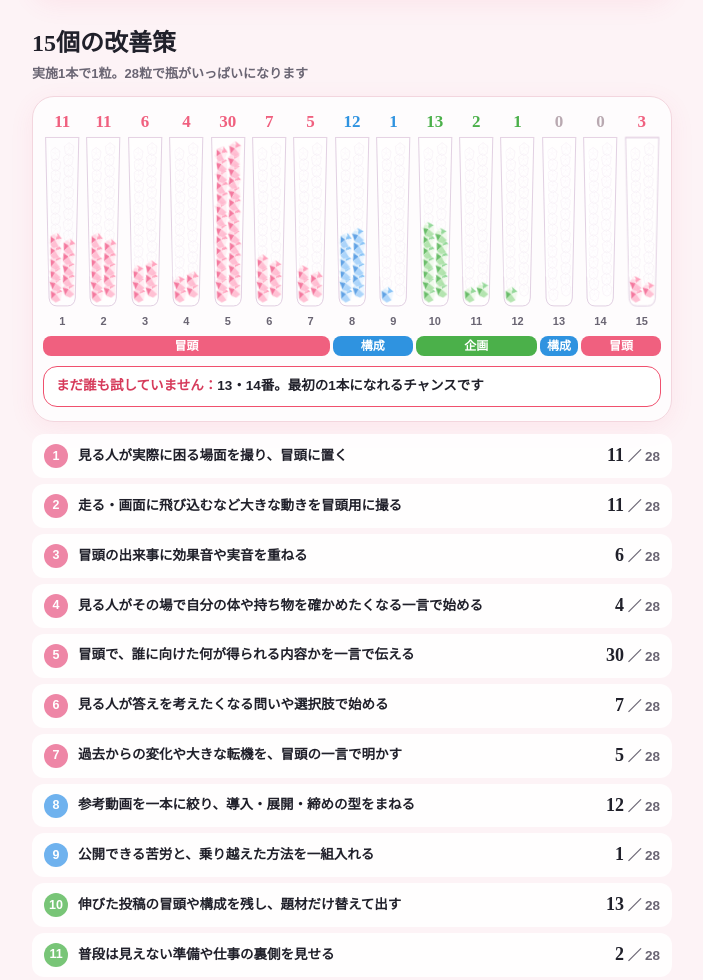
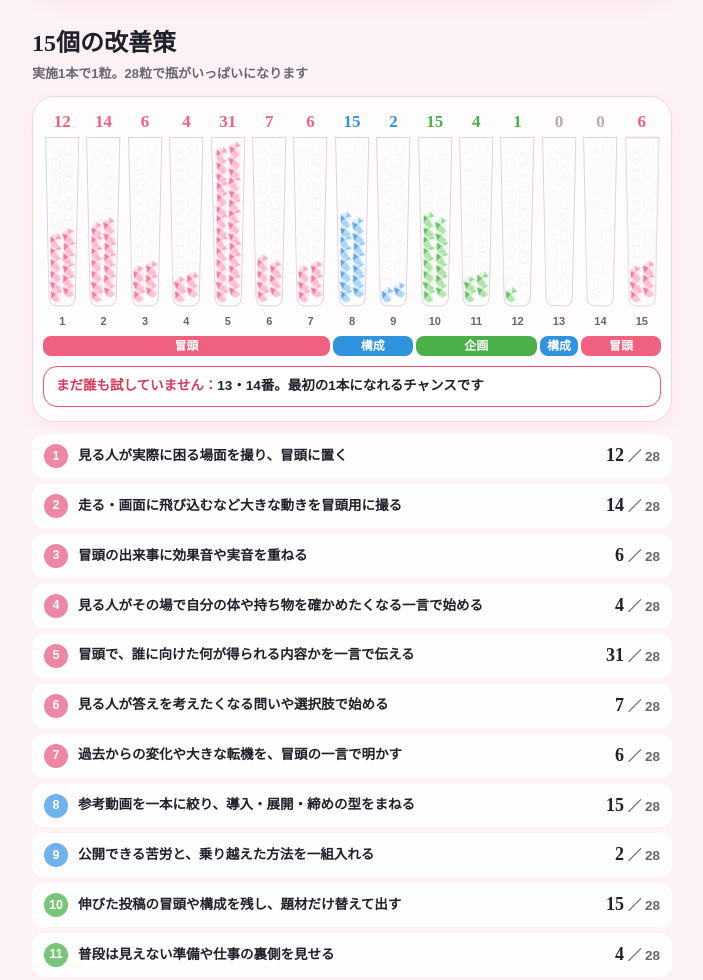
Before and after one commit to yudaikawaguchi1207/sakiyomi-kasetsu-progress, a plain HTML site: page index.html in a window 1280 px wide. Shown: the part 1551-2531 px from the top of the page, without its empty margins (288-991 px from the left). Drawn offline with Linux system fonts and the light colour scheme; a web font is replaced by a local one.

Commit message:
進捗を自動更新

```diff
--- a/index.html
+++ b/index.html
@@ -314,8 +314,8 @@ document.body.classList.add('introducing');
 
 /* ここの数字だけ書き換えれば、光る宝石の数と表示が変わる */
 const DATA = {
-  "asOf": "11/22 時点",
-  "total": 113,
+  "asOf": "11/23 時点",
+  "total": 133,
   "goal": 340,
   "tenk": 5,
   "perGoal": 28,
@@ -325,13 +325,13 @@ const DATA = {
       "no": 1,
       "g": "pink",
       "text": "見る人が実際に困る場面を撮り、冒頭に置く",
-      "count": 11
+      "count": 12
     },
     {
       "no": 2,
       "g": "pink",
       "text": "走る・画面に飛び込むなど大きな動きを冒頭用に撮る",
-      "count": 11
+      "count": 14
     },
     {
       "no": 3,
@@ -349,7 +349,7 @@ const DATA = {
       "no": 5,
       "g": "pink",
       "text": "冒頭で、誰に向けた何が得られる内容かを一言で伝える",
-      "count": 30
+      "count": 31
     },
     {
       "no": 6,
@@ -361,31 +361,31 @@ const DATA = {
       "no": 7,
       "g": "pink",
       "text": "過去からの変化や大きな転機を、冒頭の一言で明かす",
-      "count": 5
+      "count": 6
     },
     {
       "no": 8,
       "g": "blue",
       "text": "参考動画を一本に絞り、導入・展開・締めの型をまねる",
-      "count": 12
+      "count": 15
     },
     {
       "no": 9,
       "g": "blue",
       "text": "公開できる苦労と、乗り越えた方法を一組入れる",
-      "count": 1
+      "count": 2
     },
     {
       "no": 10,
       "g": "green",
       "text": "伸びた投稿の冒頭や構成を残し、題材だけ替えて出す",
-      "count": 13
+      "count": 15
     },
     {
       "no": 11,
       "g": "green",
       "text": "普段は見えない準備や仕事の裏側を見せる",
-      "count": 2
+      "count": 4
     },
     {
       "no": 12,
@@ -411,7 +411,7 @@ const DATA = {
       "no": 15,
       "g": "pink",
       "text": "冒頭1秒に完成形を見せ、工程は後に置く",
-      "count": 3,
+      "count": 6,
       "isNew": true
     }
   ]
```
